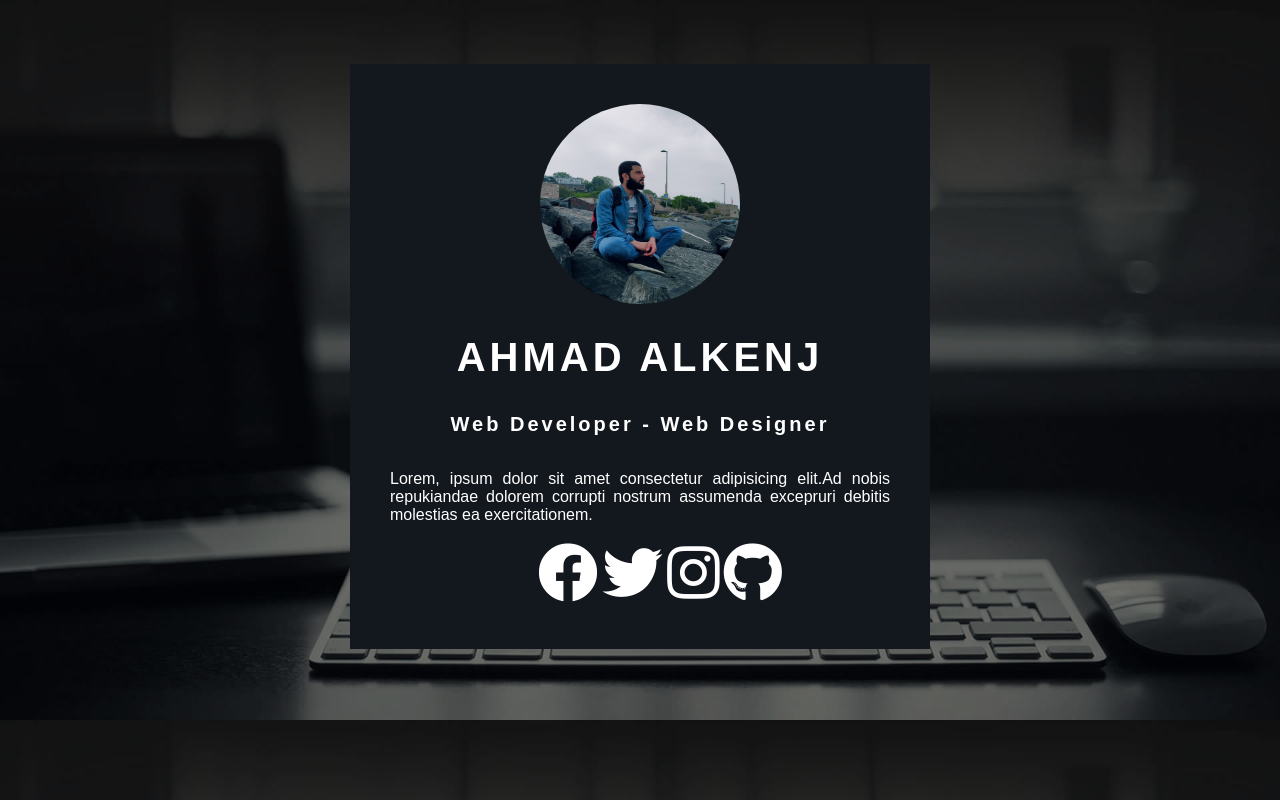
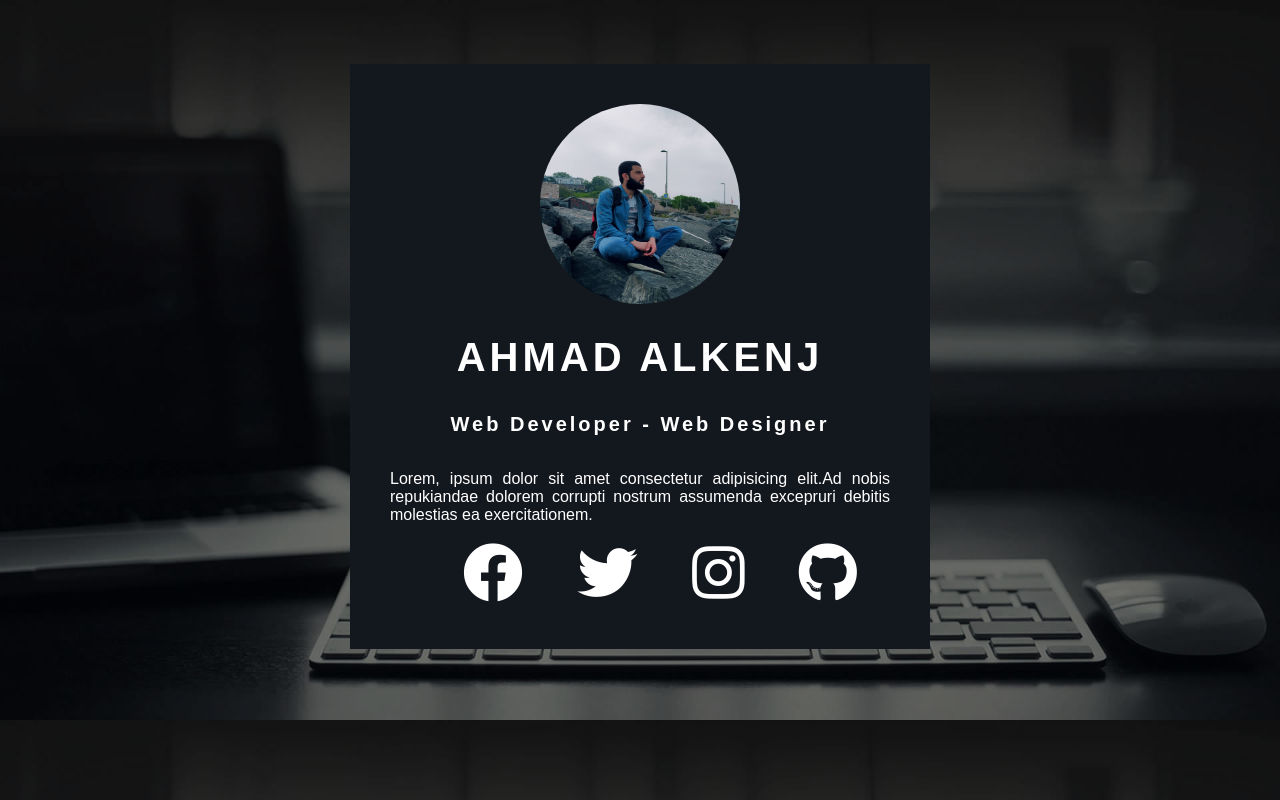
Before and after one commit to ahmetkaya72/Ki-isel-Web-sitesi, a plain HTML site: page index.html in a window 1280 px wide. Drawn offline with Linux system fonts and the light colour scheme.

Commit message:
font awesome

```diff
--- a/style.css
+++ b/style.css
@@ -66,6 +66,8 @@ ul{
     color: white;
     font-size: 60px;
     transition: all ease-in-out 250ms;
+    padding: 15px;
+    margin: 10px;
 
 }
 
```
